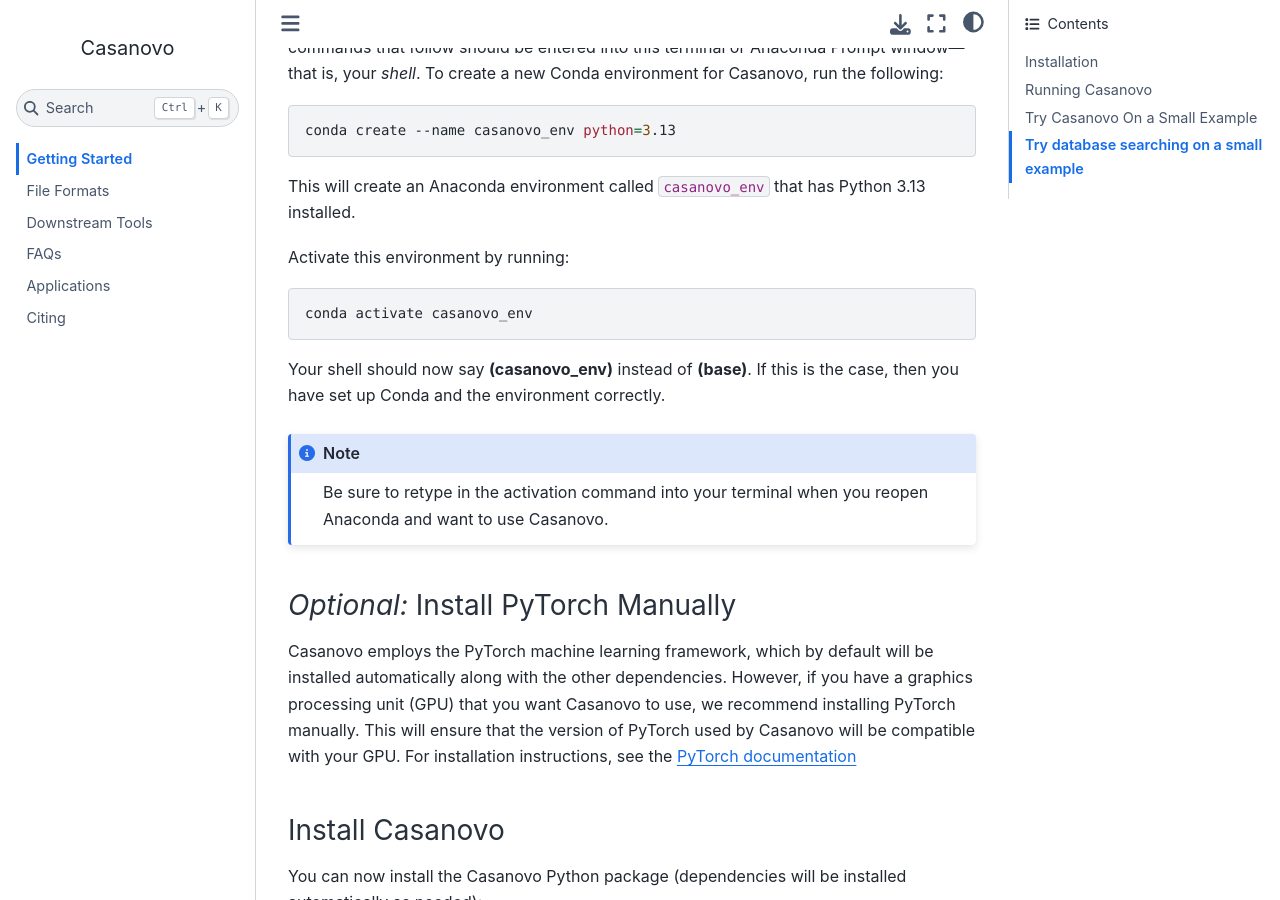
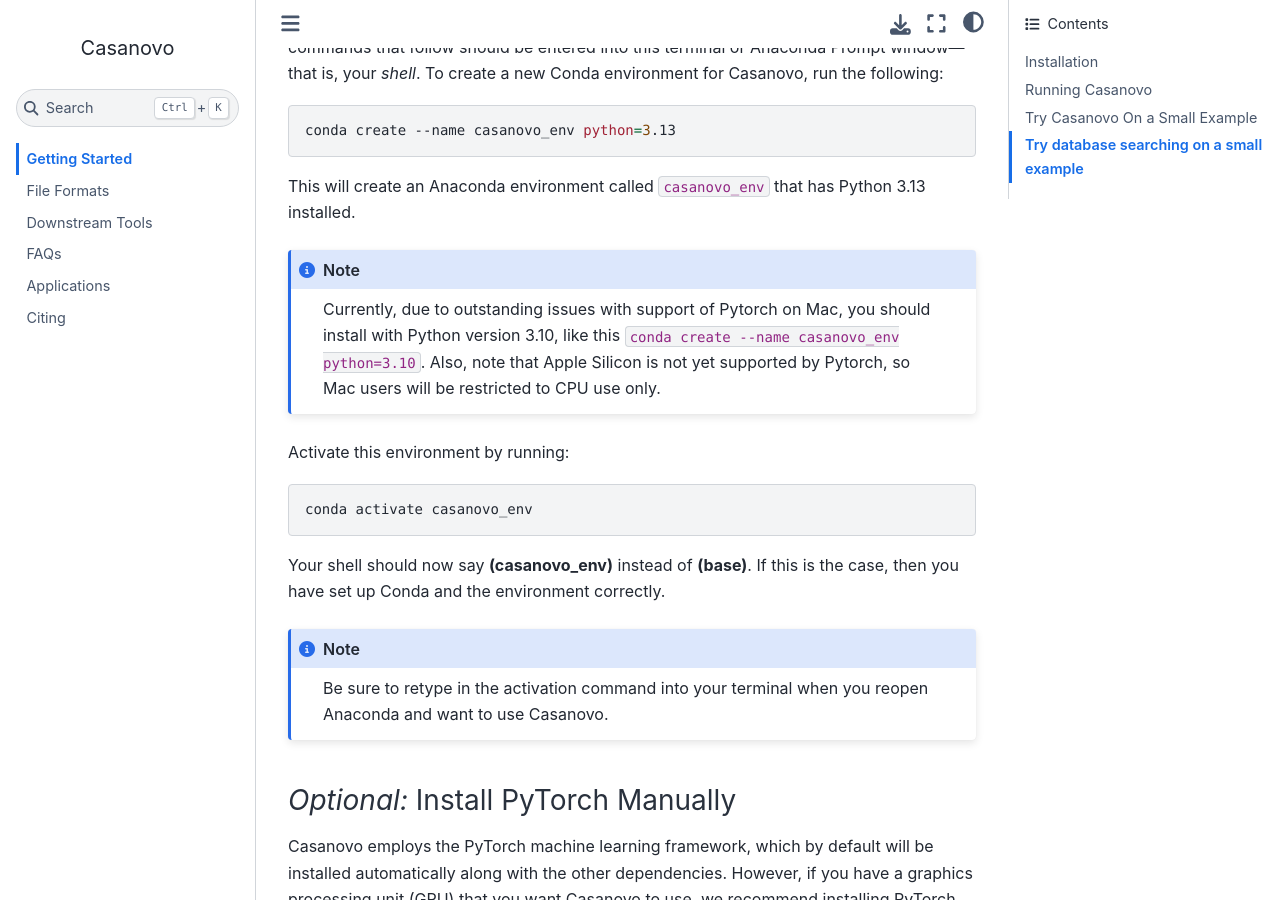
Before and after one commit to Noble-Lab/casanovo, a Sphinx documentation site: the page built from docs/getting_started.md, in a window 1280 px wide and 900 px high, scrolled down 647 px. Built offline with Sphinx 7.4.7 and the Sphinx Book theme 1.1.4, drawn with Linux system fonts in a browser that asks for light colours.

Commit message:
Update getting_started.md with Pytorch installation notes (#520)
* Update getting_started.md with Pytorch installation notes

Add note about Python version and Mac support for Pytorch.

* Generate new screengrabs with rich-codex

* Capitalize Python

---------

Co-authored-by: github-actions[bot] <github-actions[bot]@users.noreply.github.com>
Co-authored-by: Wout Bittremieux <bittremieux@users.noreply.github.com>

````diff
--- a/docs/getting_started.md
+++ b/docs/getting_started.md
@@ -25,6 +25,11 @@
 ```
 
 This will create an Anaconda environment called `casanovo_env` that has Python 3.13 installed.
+
+```{Note}
+Currently, due to outstanding issues with support of Pytorch on Mac, you should install with Python version 3.10, like this `conda create --name casanovo_env python=3.10`.
+Also, note that Apple Silicon is not yet supported by Pytorch, so Mac users will be restricted to CPU use only.
+```
 
 Activate this environment by running:
 
````
Also changed, not shown: docs/images/configure-help.svg, docs/images/db-search-help.svg, docs/images/evaluate-help.svg, docs/images/help.svg, docs/images/sequence-help.svg, docs/images/train-help.svg.
